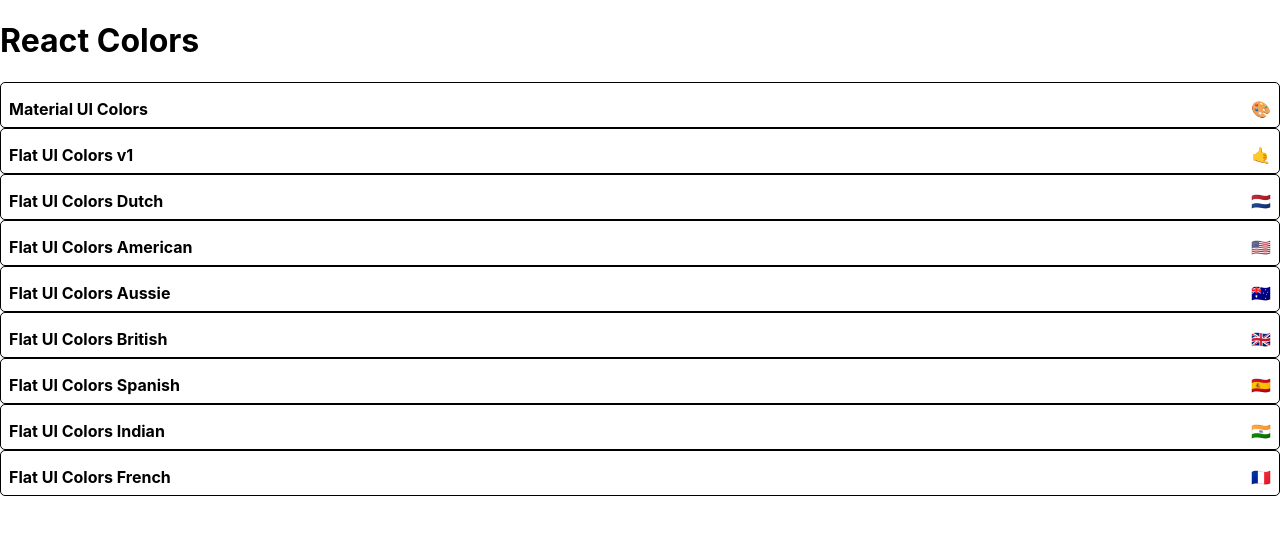
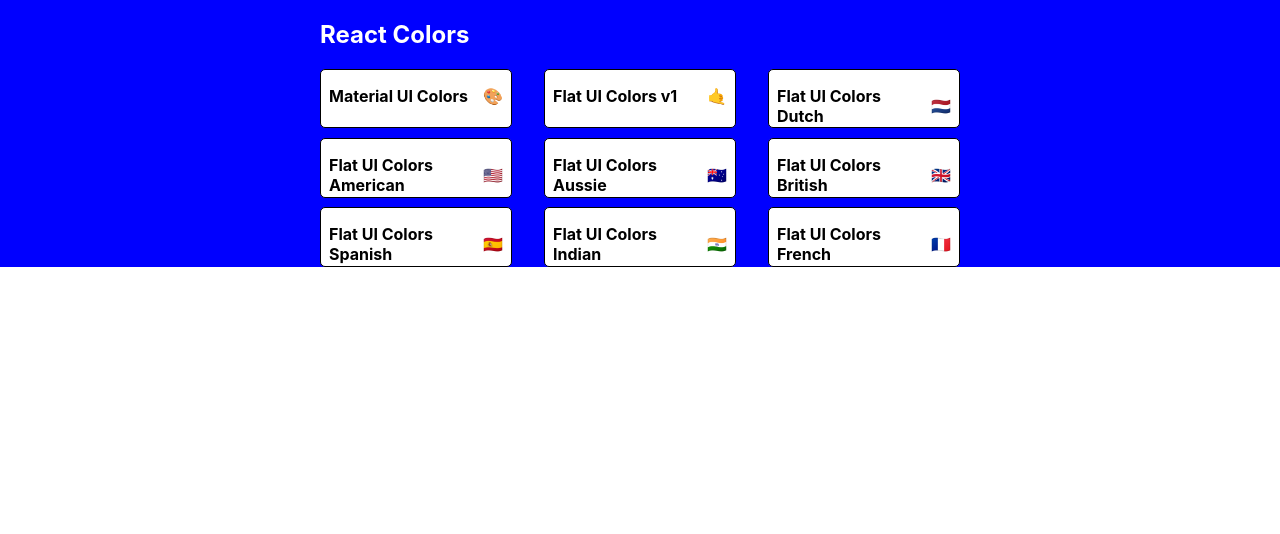
Before and after one commit to ashannon828/colors-app, a React (Create React App) app: page / in a window 1280 px wide. Shown: the top 534 px of the page. Built offline with nearby package versions, Linux system fonts and the light colour scheme.

Commit message:
start styling PaletteList with styles

```diff
--- a/src/PaletteList.js
+++ b/src/PaletteList.js
@@ -1,16 +1,53 @@
 import React, { Component } from 'react'
 import { Link } from 'react-router-dom'
 import MiniPalette from './MiniPalette'
+import { withStyles } from '@material-ui/styles'
+
+const styles = {
+	root: {
+		backgroundColor: 'blue',
+		height: '100%',
+		display: 'flex',
+		alignItems: 'flex-start',
+		justifyContent: 'center'
+	},
+	container: {
+		width: '50%',
+		display: 'flex',
+		alignItems: 'flex-start',
+		flexDirection: 'column',
+		flexWrap: 'wrap'
+	},
+	nav: {
+		display: 'flex',
+		width: '100%',
+		justifyContent: 'space-between',
+		color: 'white'
+	},
+	palettes: {
+		boxSizing: 'border-box',
+		width: '100%',
+		display: 'grid',
+		gridTemplateColumns: 'repeat(3, 30%)',
+		gridGap: '5%'
+	}
+}
 
 class PaletteList extends Component {
 	render() {
-		const { palettes } = this.props
+		const { palettes, classes } = this.props
 		return (
-			<div>
-				<h1>React Colors</h1>
-				{palettes.map((palette) => <MiniPalette {...palette} />)}
+			<div className={classes.root}>
+				<div className={classes.container}>
+					<nav className={classes.nav}>
+						<h1>React Colors</h1>
+					</nav>
+					<div className={classes.palettes}>
+						{palettes.map((palette) => <MiniPalette {...palette} />)}
+					</div>
+				</div>
 			</div>
 		)
 	}
 }
-export default PaletteList
+export default withStyles(styles)(PaletteList)
```
